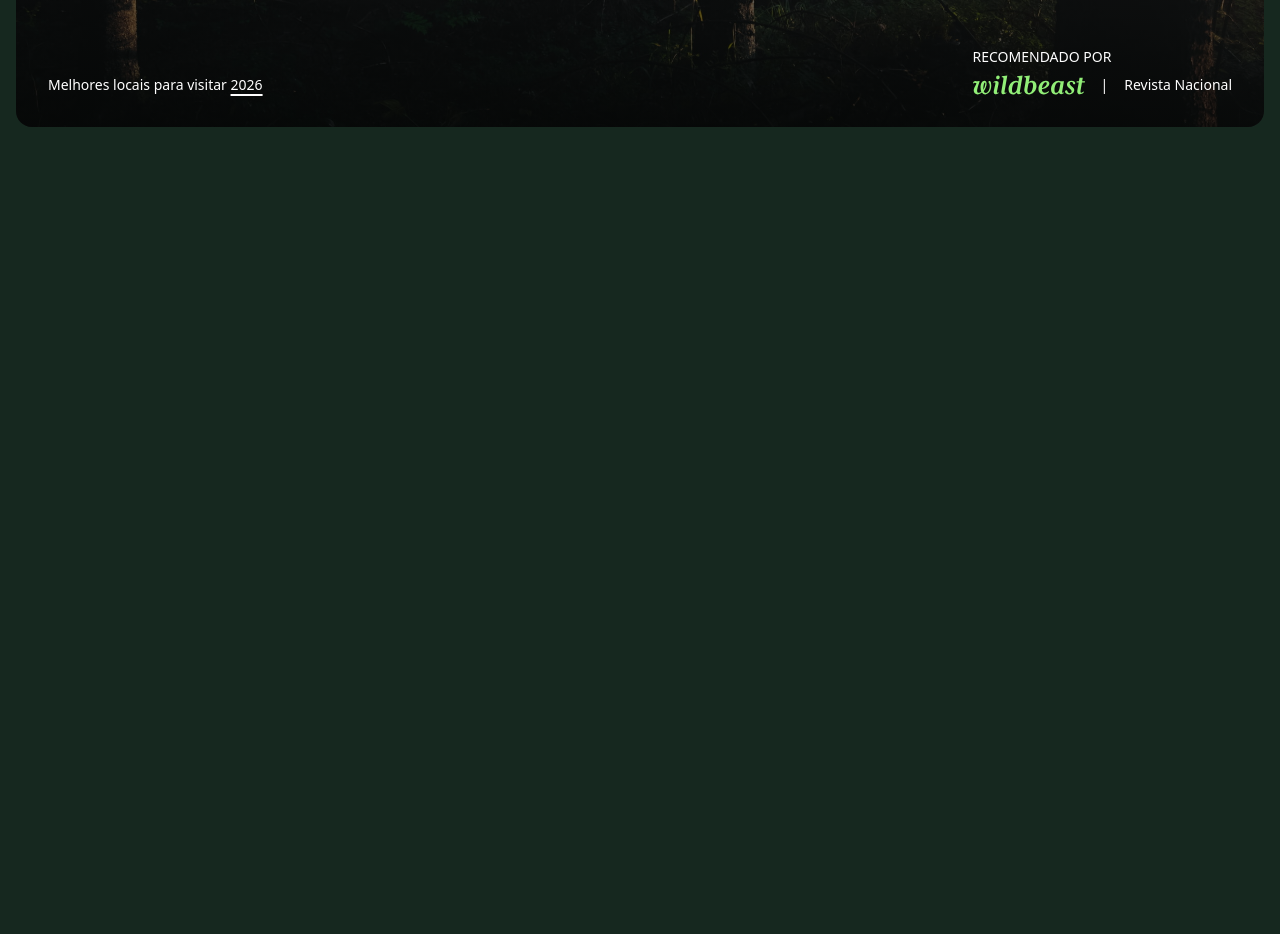
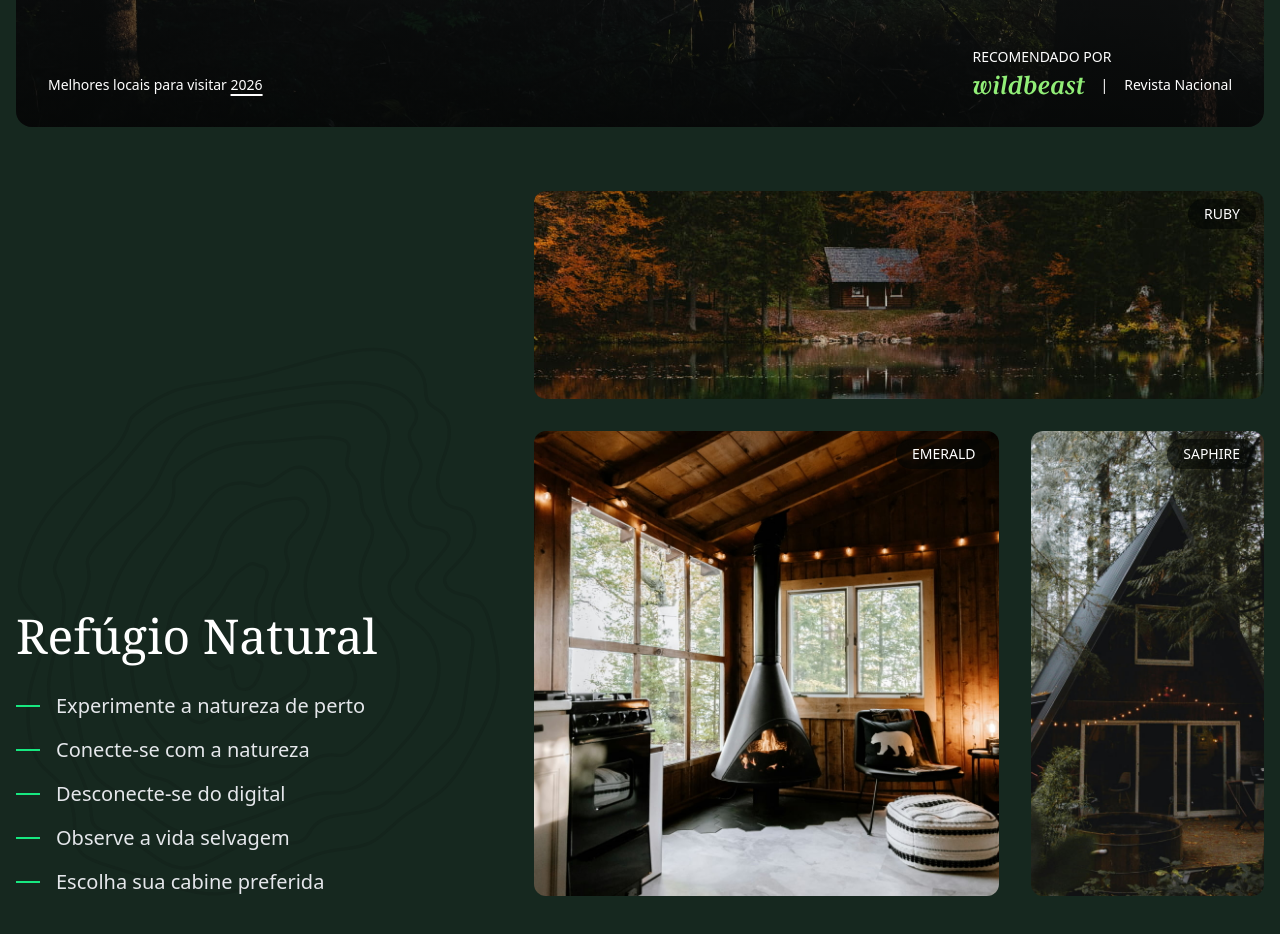
Before and after one commit to Lucarim/Forest, a website: page src/index.html in a window 1280 px wide. Shown: the part 620-1554 px from the top of the page. Before the commit the page ends 1131 px from the top, so only its background shows below. Drawn offline with Linux system fonts and the light colour scheme.

Commit message:
acomodacoes

```diff
--- a/src/index.html
+++ b/src/index.html
@@ -61,6 +61,24 @@
       </div>
     </div>
   </main>
+
+  <section id="acomodacoes" class="container grid lg:grid-cols-[2fr_3fr] gap-8 pt-16 mb-12 sm:mb-16">
+    <div class="bg-[url('./img/padrao.svg')] bg-no-repeat bg-contain bg-left-bottom content-end">
+      <h2 class="text-white mb-8 text-4xl font-serif lg:text-5xl">Refúgio Natural</h2>
+      <ul class="text-gray-200 grid gap-4 *:flex *:items-center *:gap-4 sm:text-xl">
+        <li><span class="w-6 h-0.5 bg-verde-400 inline-block"></span>Experimente a natureza de perto</li>
+        <li><span class="w-6 h-0.5 bg-verde-400 inline-block"></span>Conecte-se com a natureza</li>
+        <li><span class="w-6 h-0.5 bg-verde-400 inline-block"></span>Desconecte-se do digital</li>
+        <li><span class="w-6 h-0.5 bg-verde-400 inline-block"></span>Observe a vida selvagem</li>
+        <li><span class="w-6 h-0.5 bg-verde-400 inline-block"></span>Escolha sua cabine preferida</li>
+      </ul>
+    </div>
+    <div class="grid grid-cols-[2fr_1fr] gap-4 sm:gap-8">
+      <div class="col-span-full grid *:col-start-1 *:row-start-1"><img class="h-52 w-full object-cover rounded-xl" src="./img/casa1.jpg" alt="Casa 1"><span class="m-2 self-start justify-self-end uppercase text-white rounded-full bg-verde-950/60 px-4 py-2 text-sm/none">Ruby</span></div>
+      <div class="grid *:col-start-1 *:row-start-1"><img class="size-full object-cover rounded-xl" src="./img/casa2.jpg" alt="Casa 2"><span class="m-2 self-start justify-self-end uppercase text-white rounded-full bg-verde-950/60 px-4 py-2 text-sm/none">Emerald</span></div>
+      <div class="grid *:col-start-1 *:row-start-1"><img class="size-full object-cover rounded-xl" src="./img/casa3.jpg" alt="Casa 3"><span class="m-2 self-start justify-self-end uppercase text-white rounded-full bg-verde-950/60 px-4 py-2 text-sm/none">Saphire</span></div>
+    </div>
+  </section>
 </body>
 
 </html>
```
Also changed, not shown: src/output.css.
